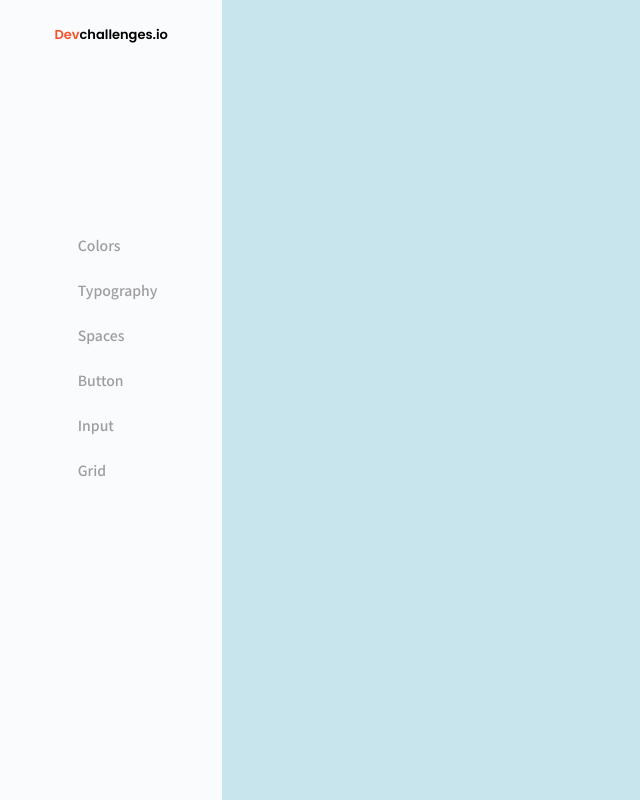
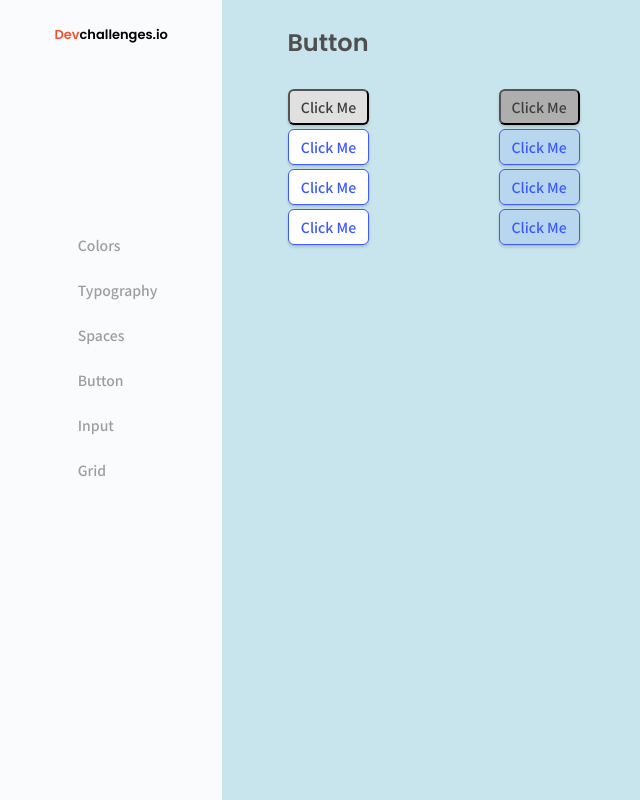
Before and after one commit to shinra613/devchallenges-button-component, a React (Create React App) app in the folder my-app/: page / in a window 1280 px wide. Shown: the whole page, without its empty margins (0-640 px from the left). Built offline with nearby package versions, Linux system fonts and the light colour scheme.

Commit message:
-feat
-added button module and related component.

```diff
--- a/my-app/src/App.css
+++ b/my-app/src/App.css
@@ -94,3 +94,14 @@ li{
 li:hover{
   color: #090F31;
 }
+
+.module-title{
+  width: 20%;
+  margin: 25px 0;
+  font-family: Poppins;
+  font-style: normal;
+  font-weight: 500;
+  font-size: 24px;
+  line-height: 36px;
+  color: #4F4F4F;
+}
--- a/my-app/src/App.js
+++ b/my-app/src/App.js
@@ -1,23 +1,49 @@
-
+import React, { useState } from 'react';
 import './App.css';
 import Button from './components/button/Button'
 
 function App() {
+
+  const [module, setModule] = useState('Button');
+
+  const moduleComponent = {
+    'Button': <Button />
+  }
+
+  const ModuleReturn = (moduleName) => {
+
+    return moduleComponent[moduleName];
+
+   }
+
+  const moduleFinder = (moduleName) => {
+
+    setModule(moduleName);
+  }
+
+
+
   return (
     <div className="App">
       <div className="main-container">
         <div className="module">
         <h1 className="logoname"><span>Dev</span>challenges.io</h1>
           <ul>
-            <li>Colors</li>
-            <li>Typography</li>
-            <li>Spaces</li>
-            <li>Button</li>
-            <li>Input</li>
-            <li>Grid</li>
+            <li onClick={()=>moduleFinder('Colors')} >Colors</li>
+            <li onClick={()=>moduleFinder('Typography')} >Typography</li>
+            <li onClick={()=>moduleFinder('Spaces')} >Spaces</li>
+            <li onClick={()=>moduleFinder('Button')} >Button</li>
+            <li onClick={()=>moduleFinder('Input')} >Input</li>
+            <li onClick={()=>moduleFinder('Grid')}>Grid</li>
           </ul>
         </div>
         <div className="modulePage">
+          <div className="module-title">{module}</div>
+          <div>
+
+            {ModuleReturn(module)}
+
+          </div>
 
         </div>
       </div>
--- a/my-app/src/components/button/Button.css
+++ b/my-app/src/components/button/Button.css
@@ -15,3 +15,29 @@ background: #E0E0E0;
 box-shadow: 0px 2px 3px rgba(51, 51, 51, 0.2);
 border-radius: 6px;
 }
+
+.hoverOne{
+
+    background: #AEAEAE;
+}
+
+.outline{
+
+    border: 1px solid #3D5AFE;
+    border-radius: 6px;
+    background: white;
+    color: #3D5AFE;
+}
+
+.outline-hover{
+
+    border: 1px solid #3D5AFE;
+    border-radius: 6px;
+    background: rgba(41, 98, 255, 0.1);
+    color: #3D5AFE;
+}
+
+table{
+    width:40%;
+
+}
--- a/my-app/src/components/button/Button.js
+++ b/my-app/src/components/button/Button.js
@@ -1,8 +1,39 @@
 import React from 'react';
 import './Button.css';
 
+
+
+function ButtonComp(props) {
+    return <button className={props.class}>Click Me</button>
+}
+
 function Button (){
-    return <button>Click Me</button>
+    return <div>
+
+        <table>
+            <tr>
+                <td><ButtonComp /></td>
+                <td><ButtonComp class="hoverOne" /></td>
+            </tr>
+            <tr>
+                <td><ButtonComp class="outline" /></td>
+                <td> <ButtonComp class="outline-hover"/></td>
+            </tr>
+            <tr>
+                <td><ButtonComp class="outline" /></td>
+                <td> <ButtonComp class="outline-hover"/></td>
+            </tr>
+            <tr>
+                <td><ButtonComp class="outline" /></td>
+                <td> <ButtonComp class="outline-hover"/></td>
+            </tr>
+        </table>
+
+
+
+
+
+    </div>
 }
 
 export default Button;
```
